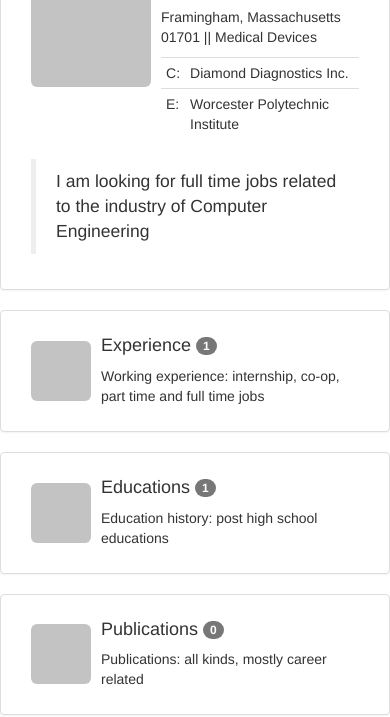
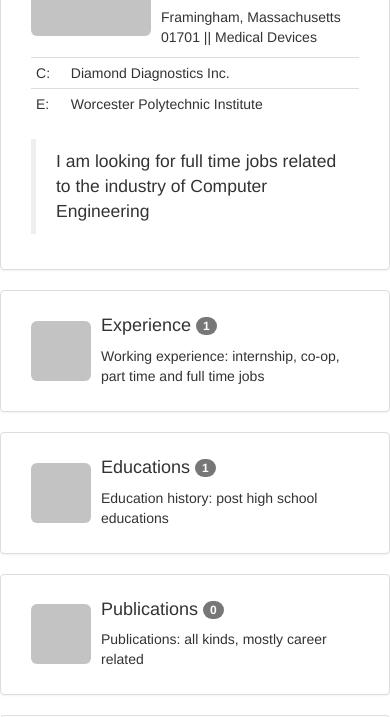
Before and after one commit to qimuxi1990/profile, a website: page public/index.html in a window 390 px wide. Shown: the part 281-998 px from the top of the page. Drawn offline with nearby package versions, Linux system fonts and the light colour scheme; some packages are replaced by stand-ins of ours.

Commit message:
bugfix: header, move table out for nicer look responsively.

```diff
--- a/public/views/header.html
+++ b/public/views/header.html
@@ -29,10 +29,12 @@
 							<img class="media-object img-rounded" ng-src="{{user.avatar}}" alt="{{user.firstname + ' ' + user.lastname}}">
 						</a>
 					</div>
-					<div class="media-body">
+					<div class="media-body media-middle">
 						<h2 class="media-heading">{{user.firstname + ' ' + user.lastname}}</h2>
 						<h4>{{currentOrganization.title + ' at ' + currentOrganization.organization}}</h4>
 						<p>{{user.address.city + ', ' + user.address.state + ' ' + user.address.zipcode + ' || ' + currentOrganization.industry}}</p>
+					</div>
+				</div>
 				<table class="table table-condensed">
 					<tr ng-if="user.experience[0]">
 						<td>C<span class="hidden-sm hidden-xs">urrent</span>:</td>
@@ -47,8 +49,6 @@
 						<td>{{user.educations[0].organization}}</td>
 					</tr>
 				</table>
-					</div>
-				</div>
 				<blockquote>{{user.summary}}</blockquote>
 			</div>
 		</div>
```
Lines whose indentation alone changed are shown as unchanged.
